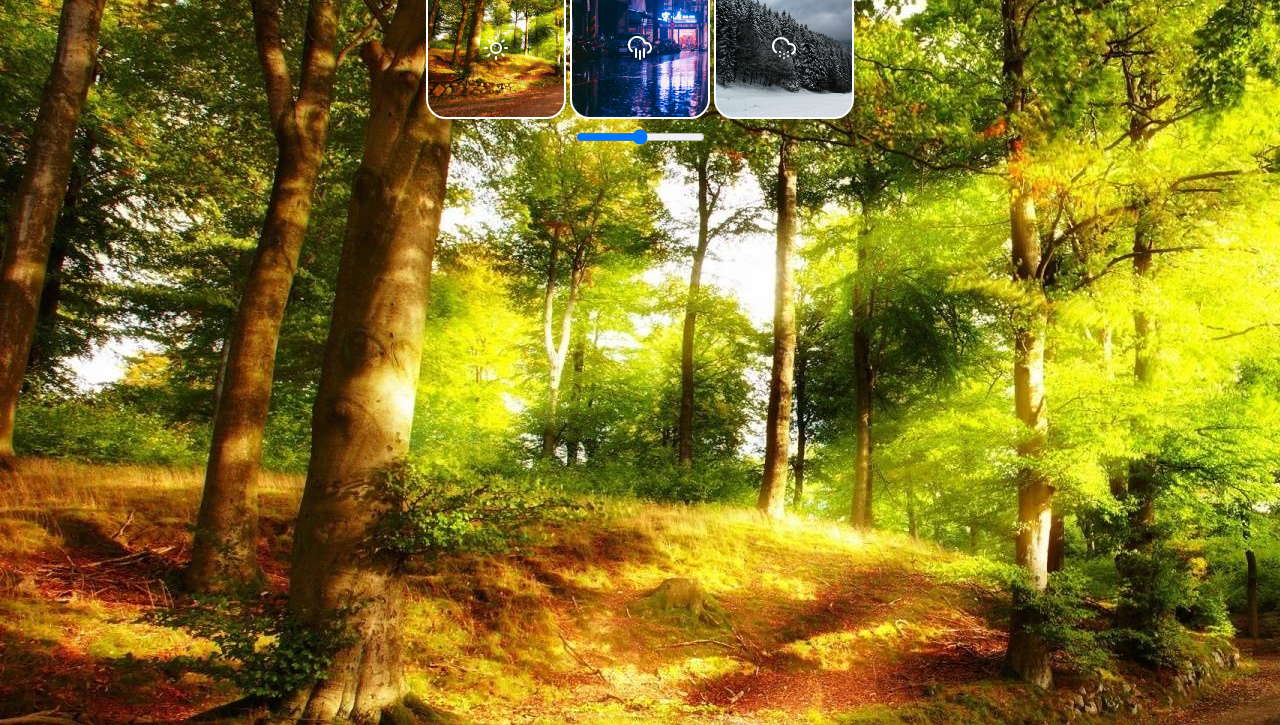
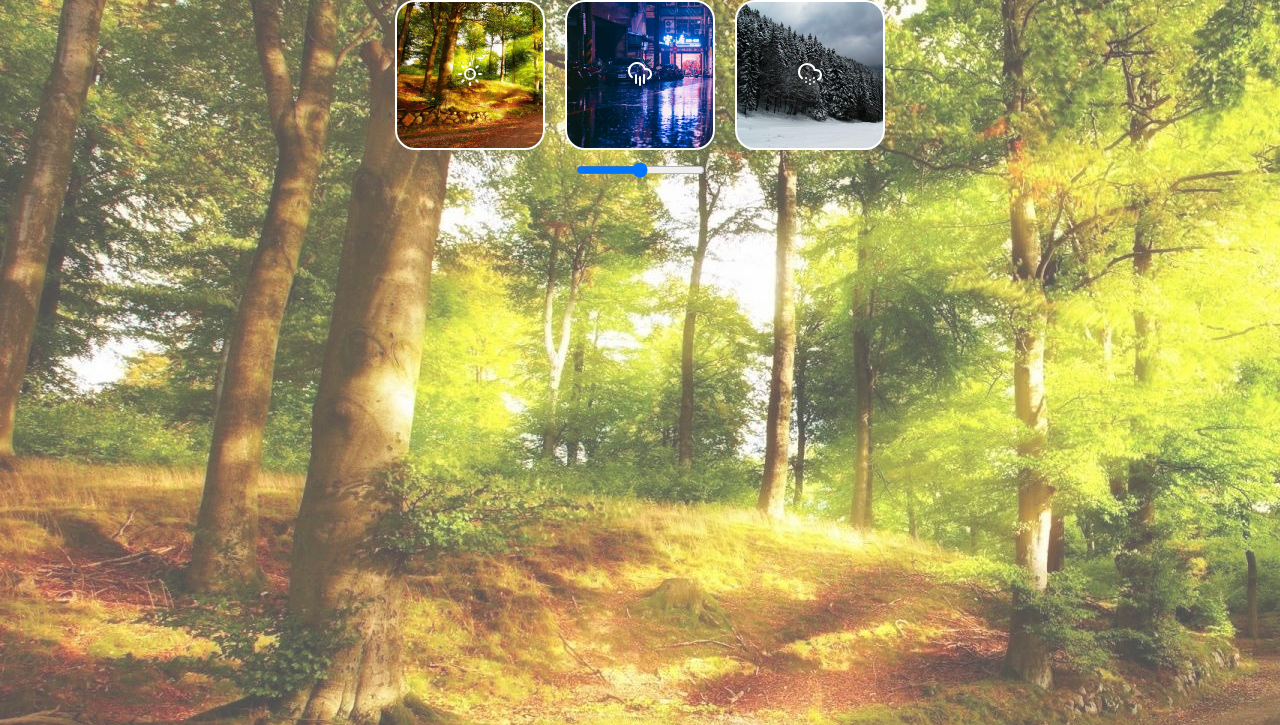
Before and after one commit to Agent2000/weather-sounds, a website built with webpack: page public/index.html in a window 1280 px wide. Shown: the part 75-800 px from the top of the page. Built offline with nearby package versions, Linux system fonts and the light colour scheme.

Commit message:
design: add transparency body

```diff
--- a/src/index.scss
+++ b/src/index.scss
@@ -3,16 +3,26 @@
   src: url("./fonts/Roboto-Regular.ttf") format("truetype");
 }
 
-* {
-  padding: 0;
-  margin: 0;
-  box-sizing: border-box;
-}
+// * {
+//   padding: 0;
+//   margin: 0;
+//   box-sizing: border-box;
+// }
 
 body {
   font-family: "Roboto", "sans-serif";
   margin: 1 rem auto;
   background-image: url("/assets/summer-bg.jpg");
+}
+body::after {
+  content: "";
+  position: absolute;
+  top: 0;
+  left: 0;
+  right: 0;
+  bottom: 0;
+  background: rgba(250, 250, 250, 0.3);
+  z-index: -1;
 }
 
 h1 {
@@ -26,12 +36,13 @@ h1 {
 }
 
 .btn {
-  width: 140px;
-  height: 140px;
+  width: 150px;
+  height: 150px;
   border: solid 2px white;
   border-radius: 20px;
   background-size: cover;
   background-repeat: no-repeat;
+  margin: 0px 8px;
 }
 .btn-rain {
   background-image: url("/assets/rainy-bg.jpg");
```
